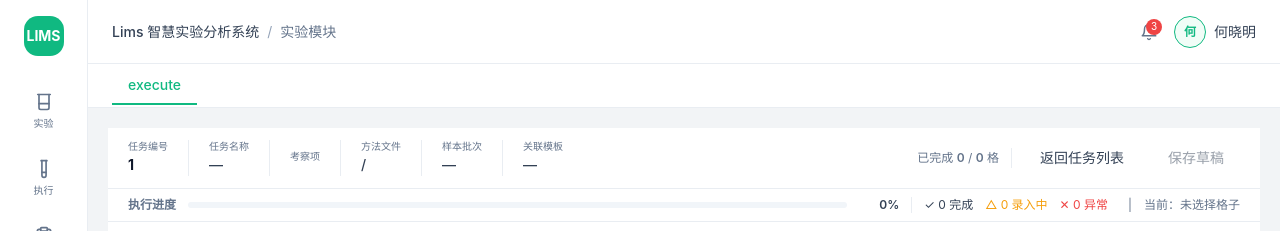
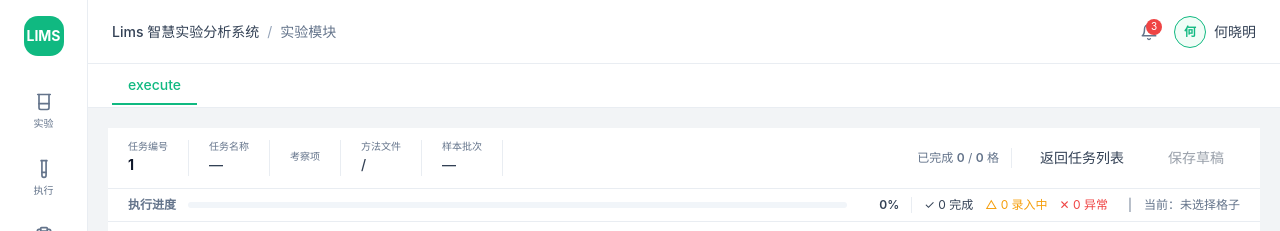
Before and after one commit to caozhi482-code/shengwufenxi, a Vue app: page /experiments/sheets/1/execute in a window 1280 px wide. Shown: the top 231 px of the page. Built offline with nearby package versions, Linux system fonts and the light colour scheme.

Commit message:
style(execute): 移除执行页顶部关联模板展示

```diff
--- a/src/pages/experiments/execute-step.vue
+++ b/src/pages/experiments/execute-step.vue
@@ -29,10 +29,6 @@
             <div class="text-sm font-medium text-[--text-main]">{{ task?.sampleBatch ?? '—' }}</div>
           </div>
           <div class="w-px h-9 bg-[--border]" />
-          <div>
-            <div class="text-[10px] text-[--muted-foreground] leading-none mb-1">关联模板</div>
-            <div class="text-sm font-medium text-[--text-main]">{{ templateNames.join('、') || '—' }}</div>
-          </div>
         </div>
         <div class="ml-auto flex items-center gap-3">
           <div class="text-xs text-[--muted-foreground]">
```
